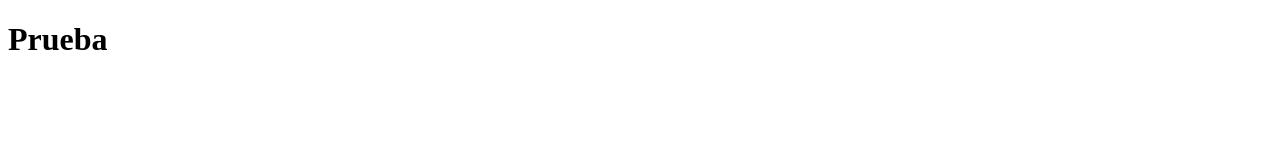
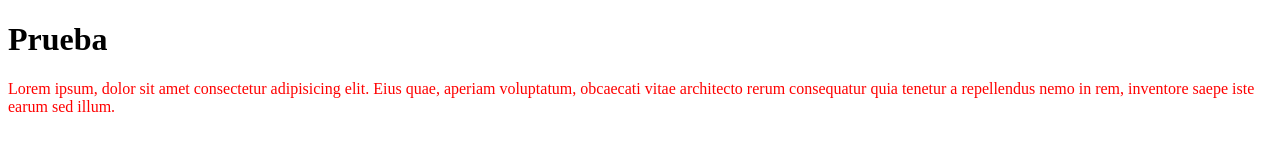
Before and after one commit to P0T0Y/ap-pages-example, a plain HTML site: page index.html in a window 1280 px wide. Drawn offline with Linux system fonts and the light colour scheme.

Commit message:
nuevas lineas

```diff
--- a/index.html
+++ b/index.html
@@ -4,8 +4,11 @@
     <meta charset="UTF-8">
     <meta name="viewport" content="width=device-width, initial-scale=1.0">
     <title>Mi primera pagina en clases AP</title>
+    <link rel="stylesheet" href="style.css">
 </head>
 <body>
     <h1>Prueba</h1>
+
+    <div>Lorem ipsum, dolor sit amet consectetur adipisicing elit. Eius quae, aperiam voluptatum, obcaecati vitae architecto rerum consequatur quia tenetur a repellendus nemo in rem, inventore saepe iste earum sed illum.</div>
 </body>
 </html>
--- a/style.css
+++ b/style.css
@@ -0,0 +1,3 @@
+div {
+    color: red;
+}
```
